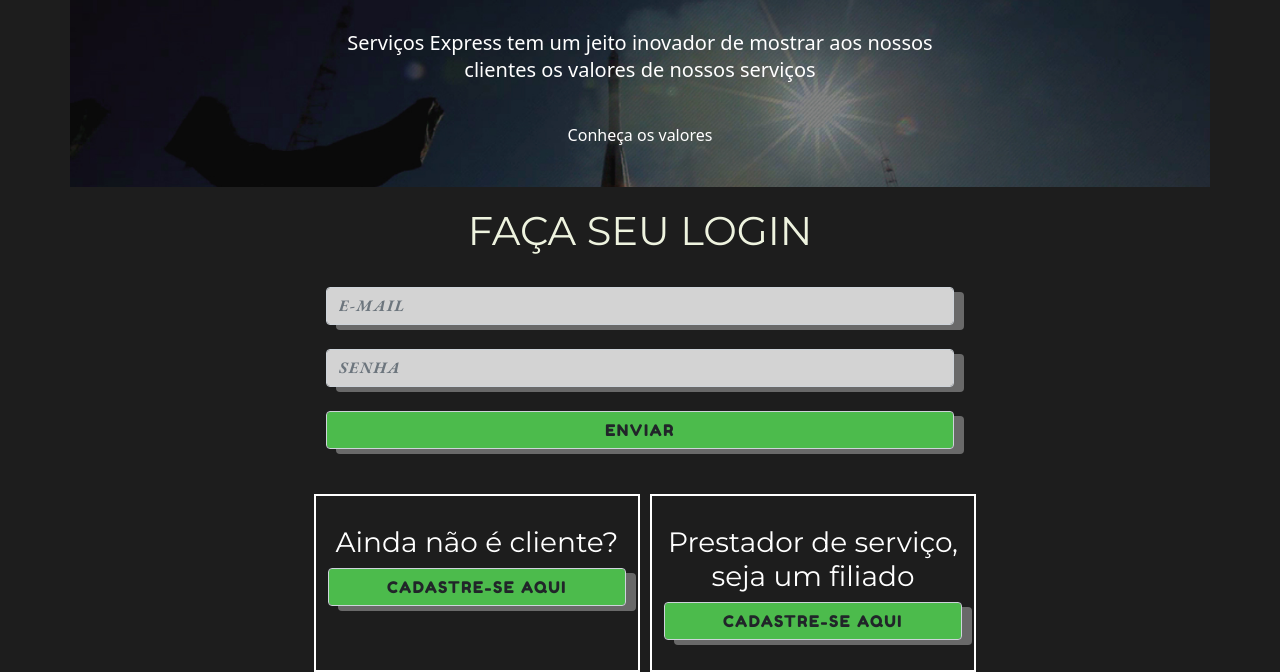
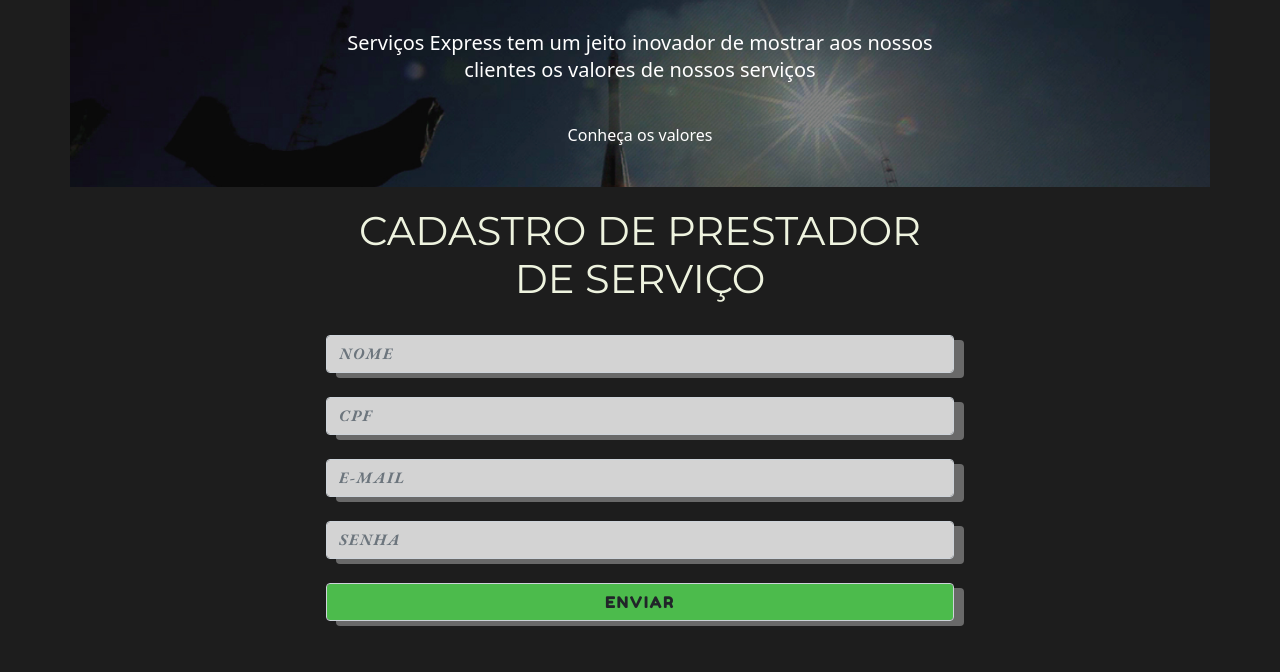
Before and after one commit to jehgloor/ProvaNode_2022.1.2, a website: page front-end/cadastro.html in a window 1280 px wide. Shown: the part 197-869 px from the top of the page. Drawn offline with nearby package versions, Linux system fonts and the light colour scheme.

Commit message:
Inicio do meu trabalho

```diff
--- a/back-end/rotas/login.js
+++ b/back-end/rotas/cadastro.js
@@ -1,8 +1,8 @@
 const req = require("express/lib/request")
-const Login = require("../model/login")
+const Login = require("../model/cadastro")
 
 module.exports = app =>{
-    app.get('/login',(req,res) =>{
+    app.get('/cadastro',(req,res) =>{
 
         //res.send('voce esta em Login via get')
         Login.lista(res)
--- a/front-end/login.html
+++ b/front-end/cadastro.html
@@ -1,5 +1,5 @@
 <!DOCTYPE html>
-<html lang="en">
+<html lang="pt-BR">
 <head>
     <meta charset="UTF-8">
     <meta http-equiv="X-UA-Compatible" content="IE=edge">
@@ -13,9 +13,9 @@
     <link href="https://fonts.googleapis.com/css2?family=EB+Garamond:ital,wght@1,400;1,500;1,600;1,700;1,800&display=swap" rel="stylesheet">
     <link href="https://fonts.googleapis.com/css2?family=Montserrat:ital,wght@0,400;0,700;1,500&display=swap" rel="stylesheet">
     <!-- link css -->
-    <link rel="stylesheet" href="../front-end/css/style_login.css">
+    <link rel="stylesheet" href="../front-end/css/style_cadastro.css">
 
-    <title>Login</title>
+    <title>Cadastro</title>
     <script>
 
     </script>
@@ -52,10 +52,12 @@
             <div class="col-md-6">
                 <form action="sucesso_teste.html" method="post">
 
-                    <h1 class="titulo__login">Faça seu Login</h1><br>
+                    <h1 class="titulo__cadastro">Cadastro de Prestador de Serviço</h1><br>
+                    <input id="nome" class=" form-control nome" type="text" placeholder="Nome" required><br>
+                    <input id="cpf" class=" form-control cpf" type="number" placeholder="CPF" required><br>
                     <input id="email" class=" form-control email" type="email" placeholder="e-mail" required><br>
                     <input id="senha" class=" form-control senha" type="password" placeholder="senha" required><br>
-                    <button class="botao__enviar form-control">Enviar</button>
+                    <button class="botao__enviar form-control">Enviar</button> <br><br>
                     <!-- se vc nao tem um cadastro cadastre-se cliente -->
                 </form>
             </div>
@@ -63,39 +65,6 @@
                 <!-- espaçamento de 3 nas laterais -->
             </div>
         </section>
-        <section class="row">
-            <div class="col-md-3">
-                <!-- espaçamento de 3 nas laterais -->
-            </div>
-            <section class="col-md-3 cadastro__cliente">
-                <form action="">
-                    <h3 class="texto__cadastro--cliente">Ainda não é cliente? <br></h3>
-                    <button class="botao__enviar form-control">cadastre-se aqui</button>
-                </form>
-
-            </section>
-            <section class="col-md-3 cadastro__prestador">
-                <form action="">
-                    <h3 class="texto__cadastro--prestador"> Prestador de serviço, <br>seja um filiado <br></h3>
-                    <button class="botao__enviar form-control">cadastre-se aqui</button>
-                </form>
-
-            </section>
-            <div class="col-md-3">
-                <!-- espaçamento de 3 nas laterais -->
-            </div>
-
-
-        </section>
-
-
-
-
-
-
     </main>
-
-
-
 </body>
 </html>
--- a/front-end/css/style_login.css
+++ b/front-end/css/style_cadastro.css
@@ -89,7 +89,7 @@ body{
 
 /*
 ate aqui é padrao em todos  */
-.titulo__login{
+.titulo__cadastro{
     margin-top: 20px;
     font-family: var(--montserrat);
     text-align: center;
@@ -97,6 +97,23 @@ ate aqui é padrao em todos  */
     text-transform: var(--maiuscula);
 }
 
+.nome{
+    letter-spacing: 1.5px;
+    font-family: var(--letraInput);
+    text-transform: var(--maiuscula);
+    box-shadow: var(--sombraNasInput);
+    background-color: var(--fundoDasInput);
+    font-weight: bolder;
+}
+
+.cpf{
+    letter-spacing: 1.5px;
+    font-family: var(--letraInput);
+    text-transform: var(--maiuscula);
+    box-shadow: var(--sombraNasInput);
+    background-color: var(--fundoDasInput);
+    font-weight: bolder;
+}
 
 .email{
     letter-spacing: 1.5px;
@@ -125,33 +142,3 @@ ate aqui é padrao em todos  */
 
     background-color: rgb(76, 187, 76);
 }
-
-.cadastro__cliente{
-    margin-top: 45px;
-    border: 2px solid white;
-    margin-right: 5px;
-    text-align: center;
-}
-
-.cadastro__prestador{
-    margin-left: 5px;
-    margin-top: 45px;
-    border: 2px solid white;
-    padding-bottom: 30px;
-    text-align: center;
-}
-
-
-.texto__cadastro--cliente{
-    font-family: var(--montserrat);
-    margin-top: 30px;
-    color: var(--branco);
-}
-
-
-
-.texto__cadastro--prestador{
-    margin-top: 30px;
-    color: var(--branco);
-    font-family: var(--montserrat);
-}
--- a/package.json
+++ b/package.json
@@ -21,7 +21,9 @@
     "body-parser": "^1.20.0",
     "consign": "^0.1.6",
     "express": "^4.18.1",
-    "mysql": "^2.18.1",
+    "mysql": "^2.18.1"
+  },
+  "devDependencies": {
     "nodemon": "^2.0.16"
   }
 }
```
Also changed, not shown: back-end/database/tabelas.js (+12 -17 lines), back-end/model/cadastro.js (renamed from back-end/model/login.js, +8 -8 lines), front-end/sucesso_teste.html (+2 -2 lines), 1 other file.
